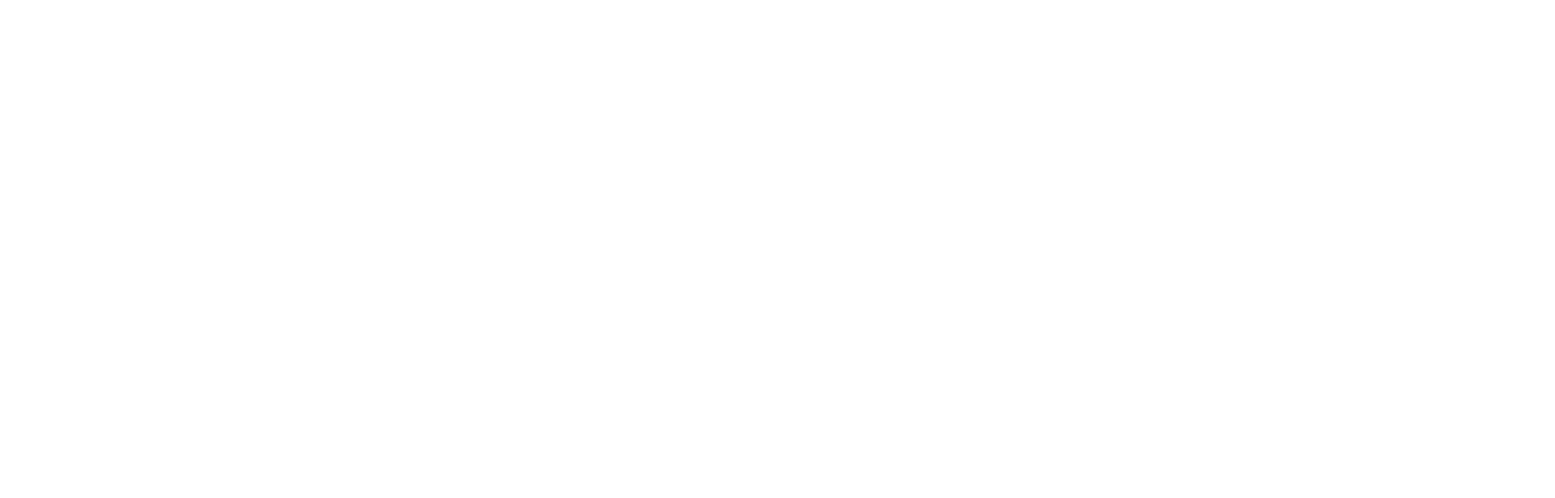
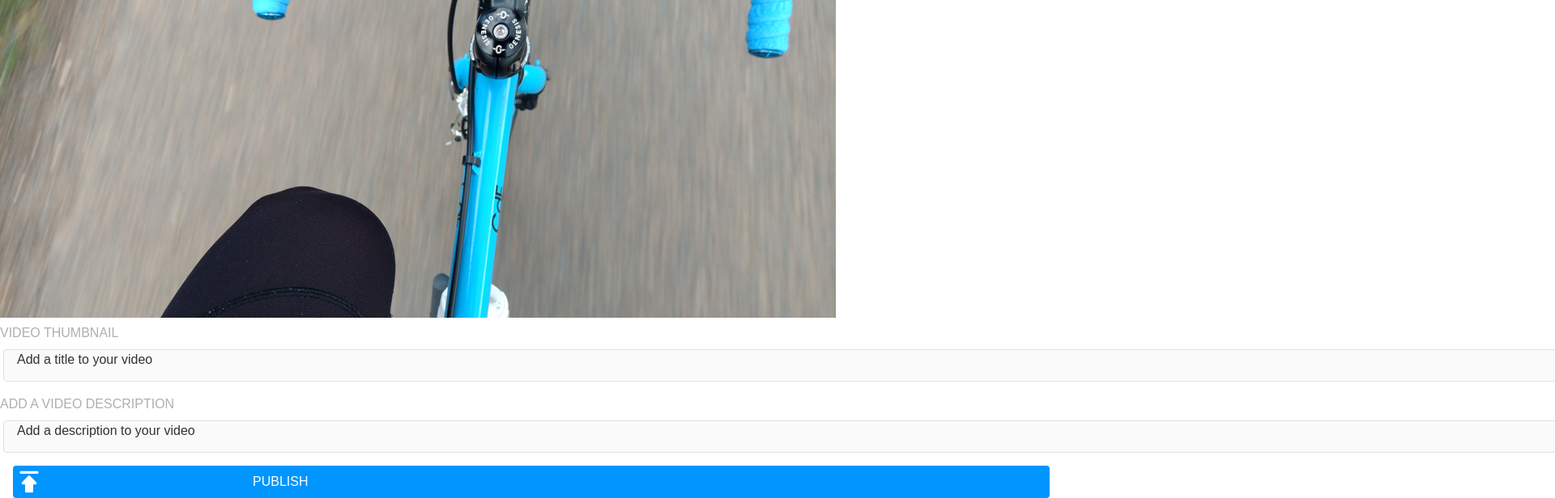
Before and after one commit to martyhlavacek/marty-hlavacek-brainflix, a React (Vite) app: page /upload in a window 1280 px wide. Shown: the part 292-908 px from the top of the page at 81% size, 1920 px wide, since content can reach past the window. Before the commit the page ends 800 px from the top, so only its background shows below. Built offline with nearby package versions, Linux system fonts and the light colour scheme; a web font is replaced by a local one.

Commit message:
finalize api integration

```diff
--- a/src/assets/pages/Upload/Upload.jsx
+++ b/src/assets/pages/Upload/Upload.jsx
@@ -1,8 +1,36 @@
 import "./Upload.scss";
 
 function Upload() {
-
-  return <h1>Upload!!!</h1>;
+  return (
+    <section className="upload">
+      <h1 className="upload__main-heading">Upload Video</h1>;
+      <div className="upload__primary-container">
+        <article className="upload__video-image-container">
+          <p className="upload__video-subheading">VIDEO THUMBNAIL</p>
+          <img
+            src="../../src/assets/images/Upload-video-preview.jpg"
+            alt="video thumbnail"
+            className="upload__video-image"
+          />
+        </article>
+        <article className="upload__video-form-container">
+          <p className="upload__video-subheading">VIDEO THUMBNAIL</p>
+          <form className="upload__form">Add a title to your video</form>
+          <p className="upload__video-subheading">ADD A VIDEO DESCRIPTION </p>
+          <form className="upload__form">Add a description to your video</form>
+        </article>
+      </div>
+      <div className="upload__button-container">
+        <div className="upload__button">
+          <img
+            src="../src/assets/images/publish.svg"
+            className="upload__publish-logo"
+          ></img>
+          <p className="upload__button-text">PUBLISH</p>
+        </div>
+      </div>
+    </section>
+  );
 }
 
 export default Upload;
--- a/src/assets/pages/Upload/Upload.scss
+++ b/src/assets/pages/Upload/Upload.scss
@@ -0,0 +1,79 @@
+@use "../../../styles/partials/_variables.scss" as *;
+@use "../../../styles/partials/mixins" as *;
+@use "../../../styles/partials/typography" as *;
+
+* {
+  line-height: 1.5rem;
+  color: $brainflix-black;
+}
+
+.upload {
+  &__main-heading {
+    font-size: 2rem;
+  }
+
+  &__form-container {
+    width: 100%;
+    margin-left: 1rem;
+  }
+
+  &__video-subheading {
+    color: $silver;
+    margin-bottom: 0.5rem;
+  }
+
+  &__form-wrapper {
+    display: flex;
+    flex-direction: column;
+    @include tablet {
+      flex-direction: row;
+    }
+  }
+
+  &__form {
+    min-height: 3rem;
+    border-radius: 4px;
+    background-color: $alabaster;
+    border: 1px solid $mercury;
+    height: 2.5rem;
+    padding-left: 1rem;
+    margin-bottom: 1rem;
+    margin-left: 0.25rem;
+    color: $brainflix-black;
+    background-color: $alabaster;
+    @include tablet {
+      width: 200%;
+      min-height: 2.5rem;
+    }
+  }
+  &__button {
+    background-color: $brainflix-blue;
+    border-radius: 4px;
+    width: 100%;
+    height: 2.5rem;
+    display: flex;
+    justify-content: center;
+    @include tablet {
+      margin-left: 1rem;
+    }
+    @include desktop {
+      margin-right: 1rem;
+    }
+    &:hover {
+      background-color: $brainflix-darkblue;
+    }
+  }
+
+  &__button-image {
+    width: 1.25rem;
+    margin-left: 1rem;
+  }
+  &__button-text {
+    color: white;
+    display: flex;
+    flex-direction: column;
+    width: 90%;
+    justify-content: center;
+    margin-left: 20%;
+  }
+}
--- a/src/components/Comments/Comments.jsx
+++ b/src/components/Comments/Comments.jsx
@@ -3,8 +3,7 @@
 function Comments({ activeVideo }) {
   if (!activeVideo || !activeVideo.comments) {
     return <p className="comments__loading-text">Loading comments...</p>;
-  }
-
+  } else
     return (
       <>
         <div className="comments__wrapper">
@@ -79,7 +78,9 @@
                         {comment.name}
                       </p>
                       <p className="comments__posted-date">
-                      {new Date(comment.timestamp).toLocaleDateString("en-US")}
+                        {new Date(comment.timestamp).toLocaleDateString(
+                          "en-US"
+                        )}
                       </p>
                     </div>
                     <p className="comments__posted-text">{comment.comment}</p>
--- a/src/components/Header/Header.jsx
+++ b/src/components/Header/Header.jsx
@@ -24,6 +24,7 @@
             className="header__avatar"
           ></img>
         </div>
+        <Link to="/upload">
           <div className="header__button">
             <img
               src="../src/assets/images/upload.svg"
@@ -31,6 +32,7 @@
             ></img>
             <p className="header__upload-text">UPLOAD</p>
           </div>
+        </Link>
         <img
           src="../src/assets/images/Mohan-muruge.jpg"
           className="header__avatar--deskop-tablet"
--- a/src/components/Video/Video.jsx
+++ b/src/components/Video/Video.jsx
@@ -3,8 +3,7 @@
 function Video({ activeVideo }) {
   if (!activeVideo) {
     return <p className="video__loading-text">Loading video...</p>;
-  }
-
+  } else
     return (
       <>
         <section className="video">
```
Also changed, not shown: src/assets/images/Upload-video-preview.jpg (added). Lines whose indentation alone changed are shown as unchanged.
